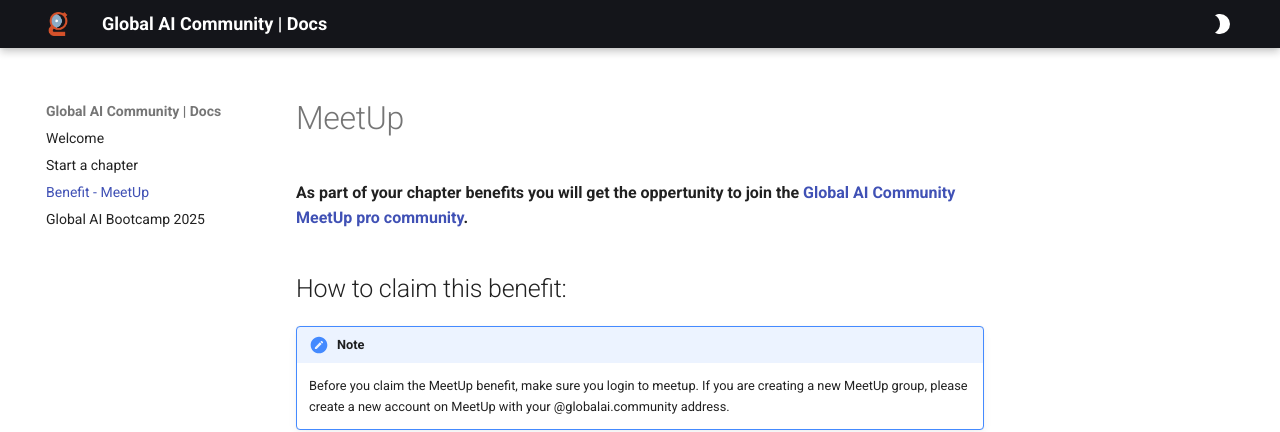
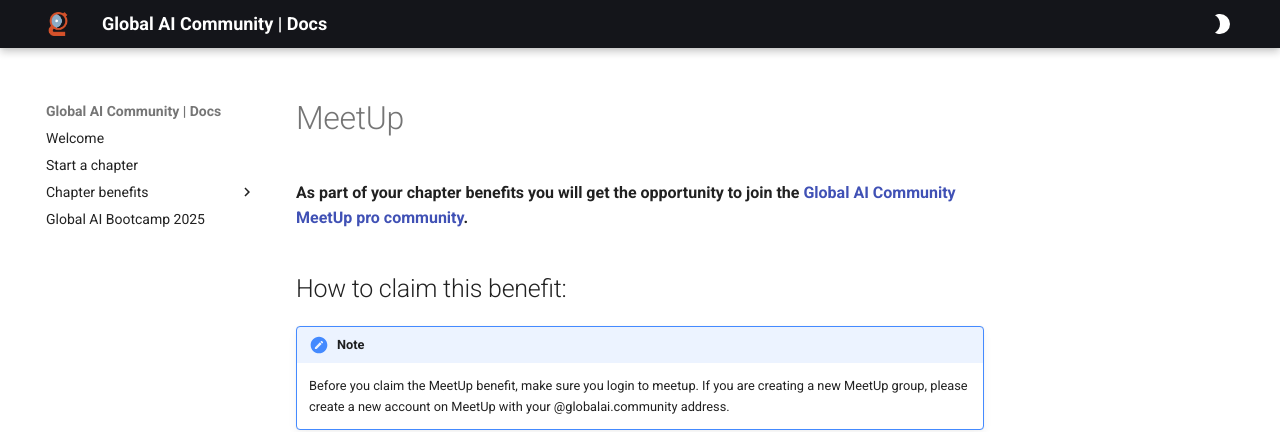
Before and after one commit to GlobalAICommunity/docs, an MkDocs documentation site: the page built from docs/benefits/meetup.md, in a window 1280 px wide and 1400 px high. Shown: the top 432 px of the window. Built offline with MkDocs 1.6.1 and Material for MkDocs 9.7.7, drawn with Linux system fonts in a browser that asks for light colours; some of the changed text lies outside the part shown.

Commit message:
Added benefits & nav sections

```diff
--- a/docs/meetup.md
+++ b/docs/benefits/meetup.md
@@ -1,6 +1,6 @@
 # MeetUp
 
-**As part of your chapter benefits you will get the oppertunity to join the [Global AI Community MeetUp pro community](https://www.meetup.com/pro/the-global-ai-community/).**
+**As part of your chapter benefits you will get the opportunity to join the [Global AI Community MeetUp pro community](https://www.meetup.com/pro/the-global-ai-community/).**
 
 ## How to claim this benefit:
 
--- a/mkdocs.yml
+++ b/mkdocs.yml
@@ -3,7 +3,10 @@ site_name: Global AI Community | Docs
 nav:
   - Welcome : index.md
   - Start a chapter: start-chapter.md
-  - Benefit - MeetUp: meetup.md
+  - Chapter benefits:
+    - benefits/index.md
+    - Meetups: benefits/meetups.md
+    - StreamYard: benefits/streamyard.md
   - Global AI Bootcamp 2025: global-ai-bootcamp-2025.md
 
 
@@ -18,6 +21,7 @@ theme:
   features:
     - navigation.instant
     - navigation.footer
+    - navigation.indexes
     - content.code.copy
 
   # Change Font: https://squidfunk.github.io/mkdocs-material/setup/changing-the-fonts/?h=fonts
```
Also changed, not shown: docs/benefits/index.md (added, +5 -0 lines), docs/benefits/streamyard.md (added, +8 -0 lines).
